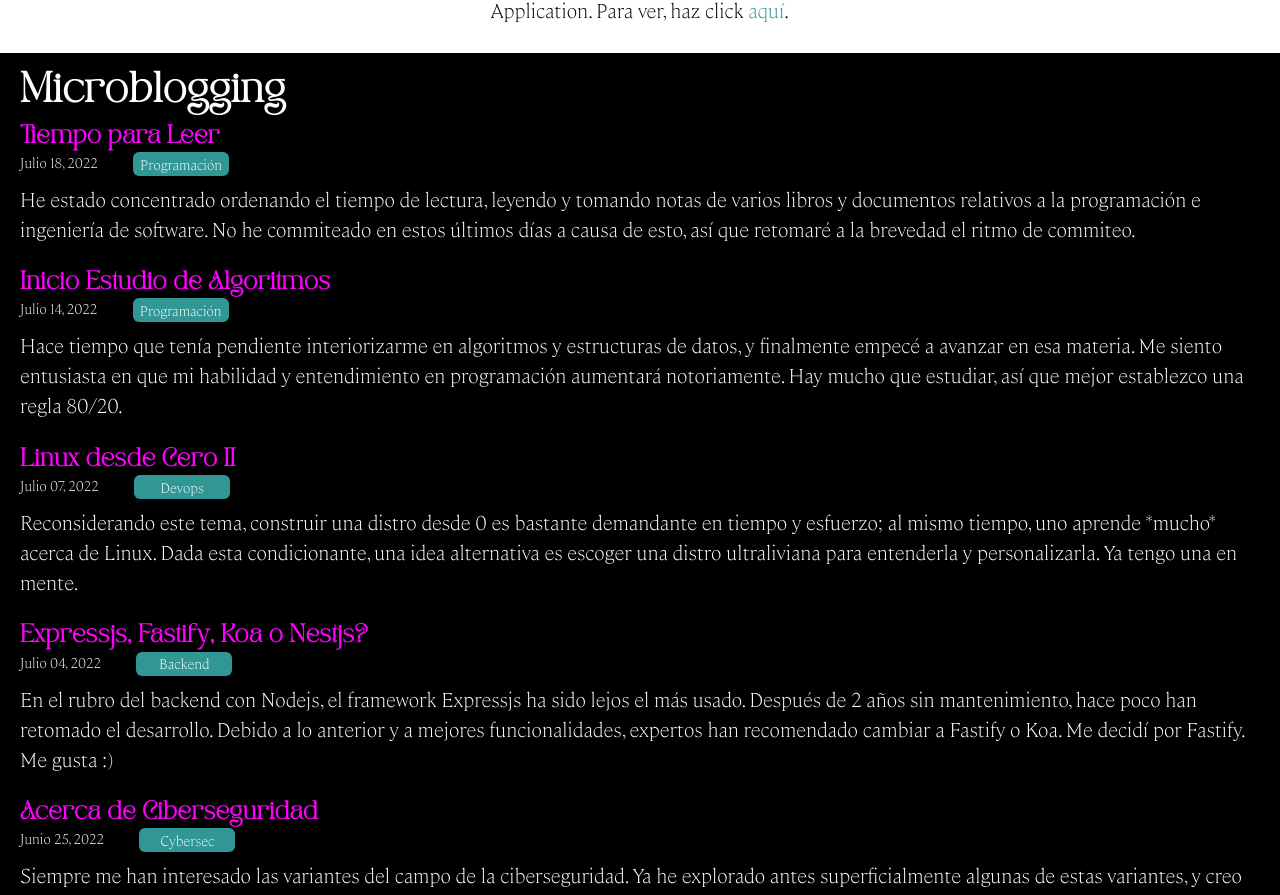
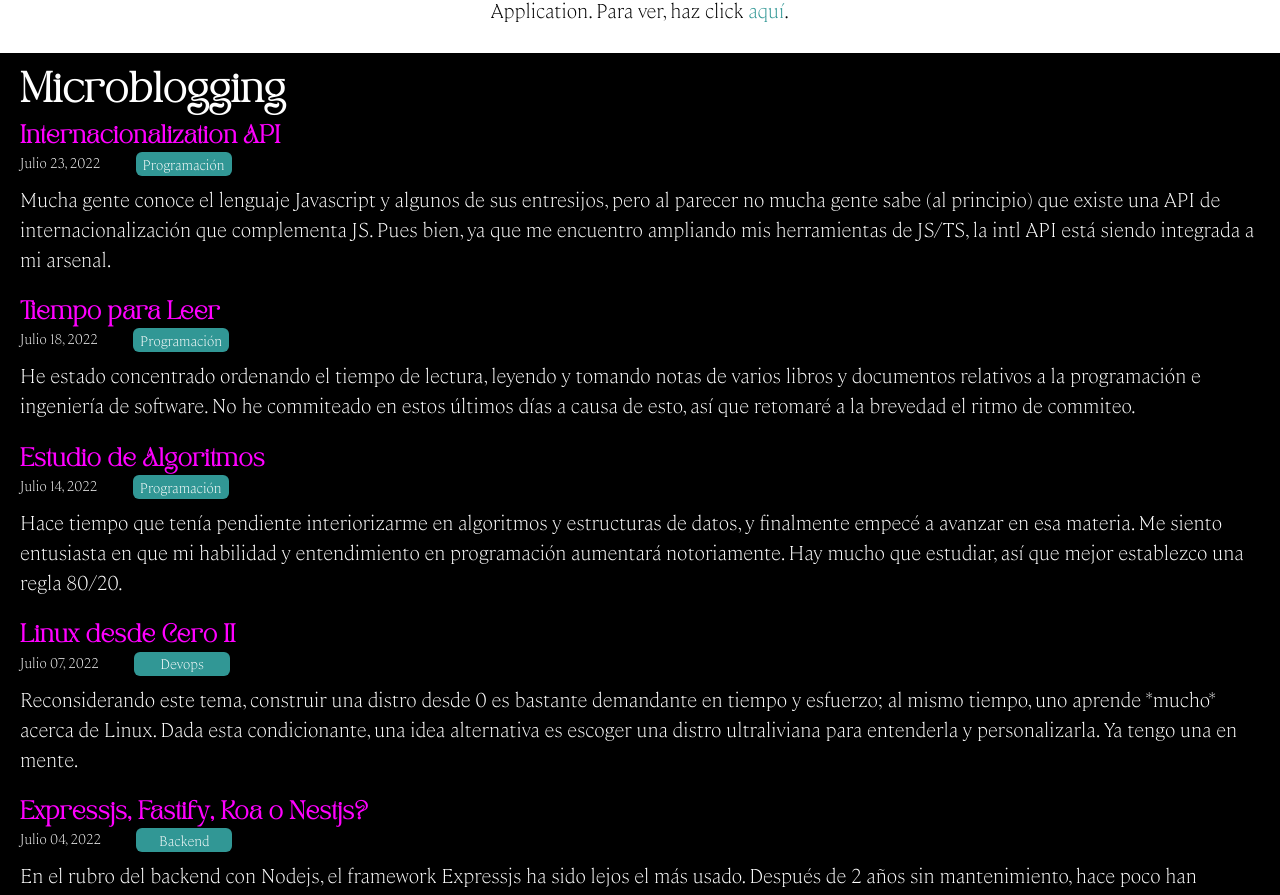
Before and after one commit to gnietto/gnietto.github.io, a React (Vite) app: page / in a window 1280 px wide. Shown: the part 2800-3695 px from the top of the page. Built offline with nearby package versions, Linux system fonts and the light colour scheme.

Commit message:
[contenido] Agrega blogpost 'Internationalization API'

```diff
--- a/src/posts.ts
+++ b/src/posts.ts
@@ -1,4 +1,15 @@
 const posts = [
+  {
+    key: '0010',
+    titulo: 'Internacionalization API',
+    texto: [
+      'Mucha gente conoce el lenguaje Javascript y algunos de sus entresijos, pero al parecer no mucha gente sabe (al principio) que existe una API de internacionalización que complementa JS. Pues bien, ya que me encuentro ampliando mis herramientas de JS/TS, la intl API está siendo integrada a mi arsenal.'
+    ],
+    autor: 'Germán',
+    fecha: 'Julio 23, 2022',
+    link: '/internacionalization-api',
+    tag: 'Programación'
+  },
   {
     key: '0009',
     titulo: 'Tiempo para Leer',
@@ -12,7 +23,7 @@ const posts = [
   },
   {
     key: '0008',
-    titulo: 'Inicio Estudio de Algoritmos',
+    titulo: 'Estudio de Algoritmos',
     texto: [
       'Hace tiempo que tenía pendiente interiorizarme en algoritmos y estructuras de datos, y finalmente empecé a avanzar en esa materia. Me siento entusiasta en que mi habilidad y entendimiento en programación aumentará notoriamente. Hay mucho que estudiar, así que mejor establezco una regla 80/20.'
     ],
```
